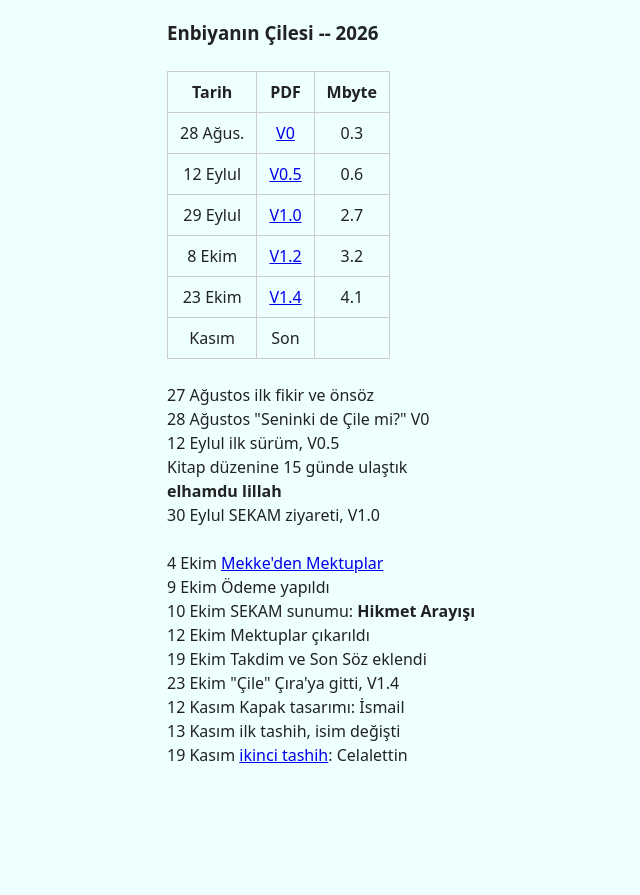
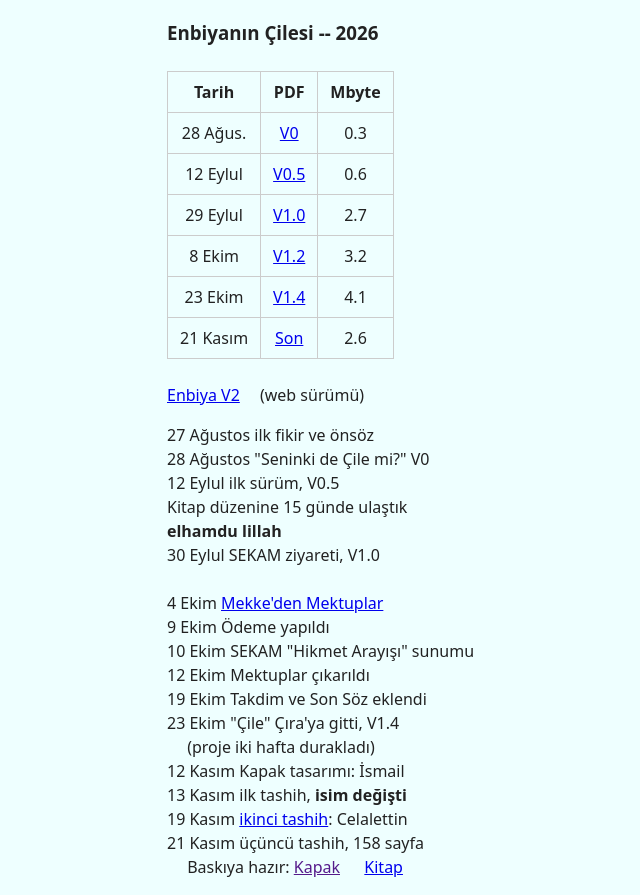
Before and after one commit to Okuyun/YZ, a plain HTML site: page enbiya/index.html in a window 1280 px wide. Shown: the whole page, without its empty margins (173-813 px from the left). Before the commit the page ends 800 px from the top, so only its background shows below. Drawn offline with Linux system fonts and the light colour scheme.

Commit message:
baskıya hazır

```diff
--- a/enbiya/index.html
+++ b/enbiya/index.html
@@ -60,15 +60,15 @@
       <td>4.1</td>
     </tr>
     <tr>
-      <td>Kasım</td>
-      <td><a>Son</a></td>
-      <td></td>
+      <td>21 Kasım</td>
+      <td><a href="3024 Enbiya BASKI.pdf">Son</a></td>
+      <td>2.6</td>
     </tr>
   </tbody>
 </table>
-<!-- <p>
-  <a>Seninki de Çile mi?</a>&emsp; (web sürümü)
-</p> -->
+<p>
+  <a href="Enbiya V2.pdf">Enbiya V2</a>&emsp; (web sürümü)
+</p>
 <p>27 Ağustos ilk fikir ve önsöz<br>
 28 Ağustos "Seninki de Çile mi?" V0<br>
 12 Eylul ilk sürüm, V0.5<br>
@@ -78,18 +78,19 @@ Kitap düzenine 15 günde ulaştık<br>
 <br>
 4 Ekim <a href="Mektuplar.html">Mekke'den Mektuplar</a><br>
 9 Ekim Ödeme yapıldı<br>
-10 Ekim SEKAM sunumu: <b>Hikmet Arayışı</b><br>
+10 Ekim SEKAM "Hikmet Arayışı" sunumu<br>
 12 Ekim Mektuplar çıkarıldı<br>
 19 Ekim Takdim ve Son Söz eklendi<br>
 23 Ekim "Çile" Çıra'ya gitti, V1.4<br>
+  &emsp; (proje iki hafta durakladı) <br>
 12 Kasım Kapak tasarımı: İsmail <br>
-13 Kasım ilk tashih, isim değişti <br>
+13 Kasım ilk tashih, <b>isim değişti</b> <br>
 19 Kasım <a href="Enbiya tashih.pdf">ikinci tashih</a>: Celalettin<br>
+21 Kasım üçüncü tashih, 158 sayfa <br>
+  &emsp; Baskıya hazır: <a href="">Kapak</a>
+  &emsp; <a href="3024 Enbiya BASKI.pdf">Kitap</a><br>
 <!--
-19 Temmuz Kitap formatı (tashih için)<br>
-23 Temmuz Baskıya hazır: <a href="2931 Ben neyim_KAPAK.pdf">Kapak</a><br>
-25 Temmuz Baskıya hazır: <a href="2931 Ben neyim_BASKI.pdf">Kitap</a><br>
-7 Ağustos Kitaplar geldi, proje tamam
+xxx Kitaplar geldi, proje tamam
 </p>
 <img src="Ben neyim kapak.jpg"><br>
 -->
```
Also changed, not shown: 2 other files.
